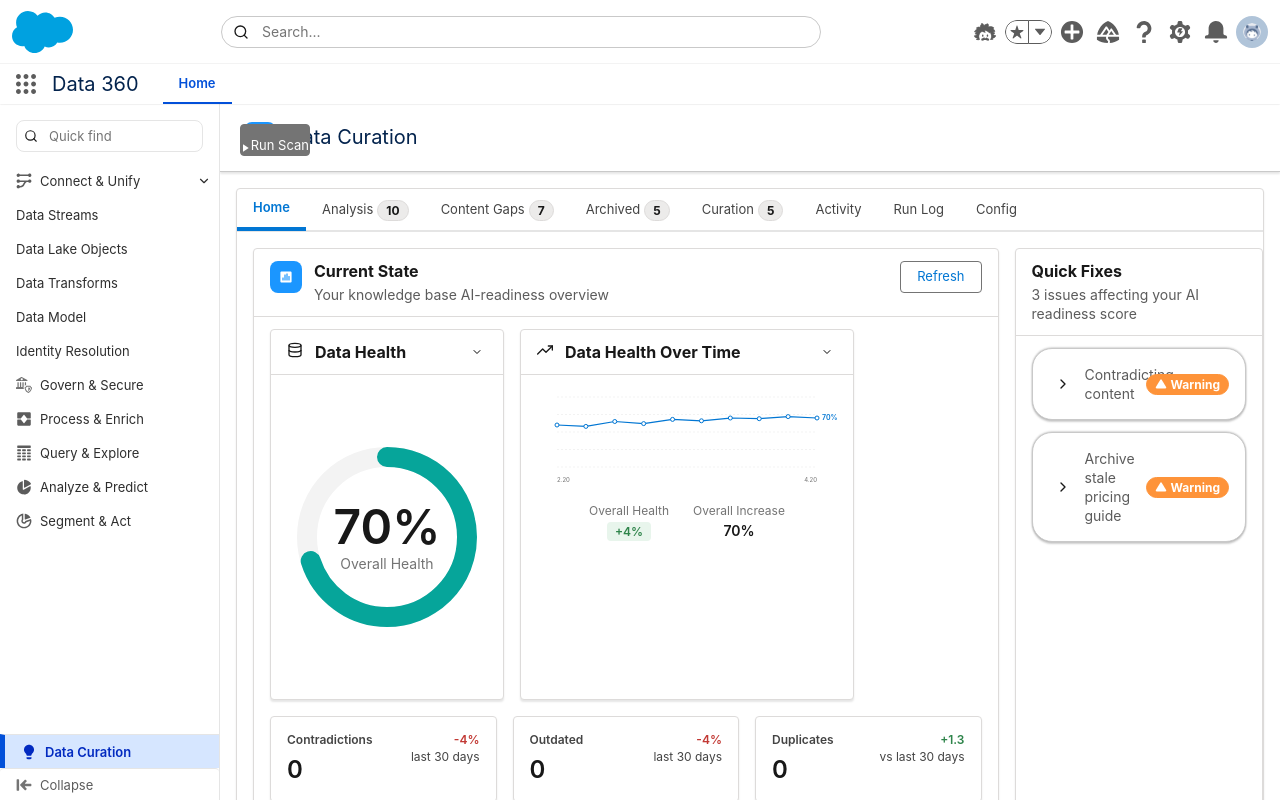
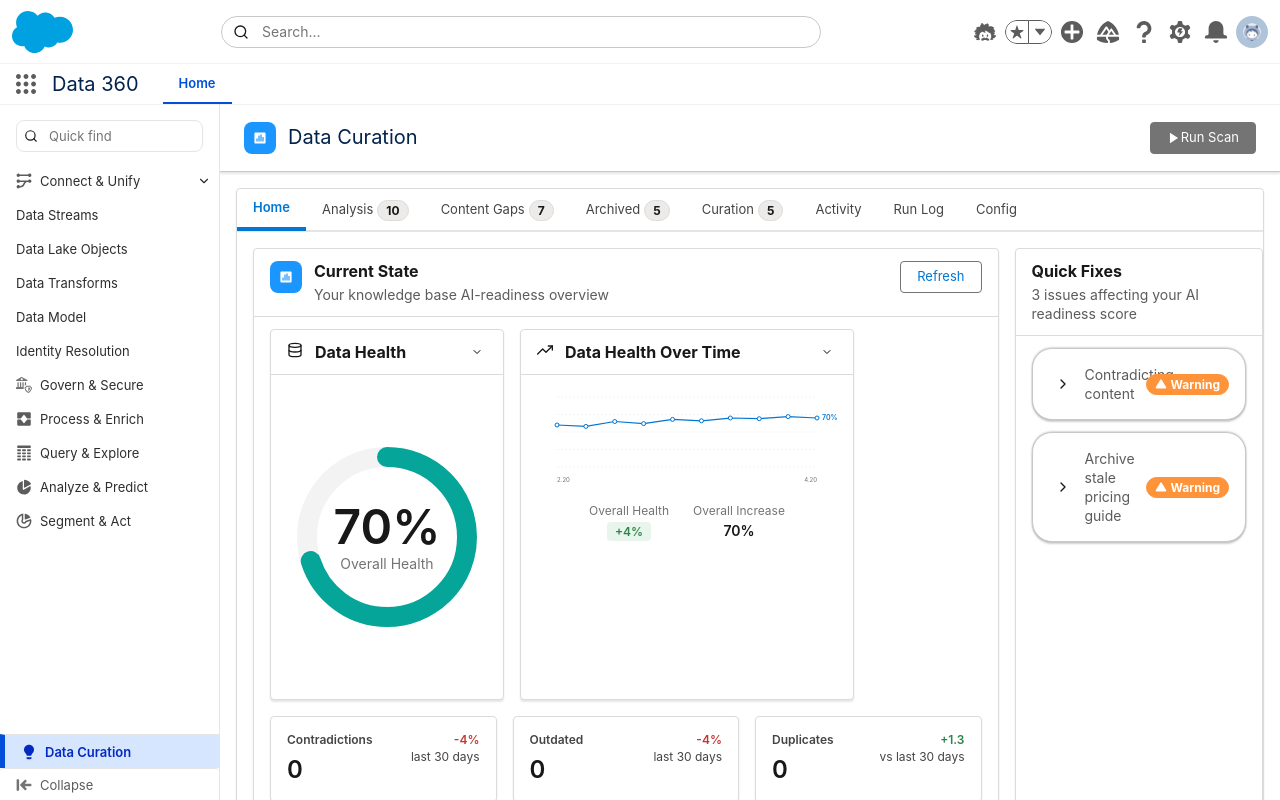
Before and after one commit to NoamVin602/TEST_Agent-ready-data, a Next.js app: page / in a window 1280 px wide. Built offline with nearby package versions, Linux system fonts and the light colour scheme.

Commit message:
Revert slds-button_brand absolute positioning: Restore to standard SLDS button styles with gray background only

```diff
--- a/app/globals.css
+++ b/app/globals.css
@@ -800,16 +800,6 @@
 
 /* Primary Button (Brand) */
 .slds-button_brand {
-  display: flex;
-  flex-direction: row;
-  justify-content: center;
-  align-items: flex-end;
-  padding: 0px;
-  position: absolute;
-  width: 70px;
-  height: 32px;
-  left: 20px;
-  top: 20px;
   background-color: #747474;
   color: #FFFFFF;
   border-color: #747474;
```
